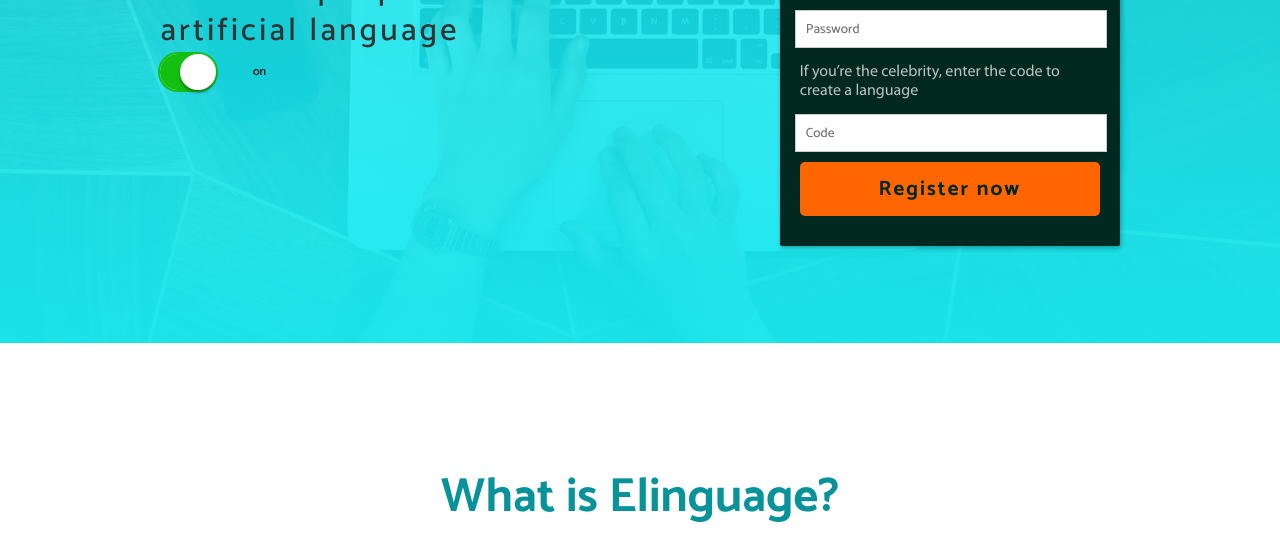
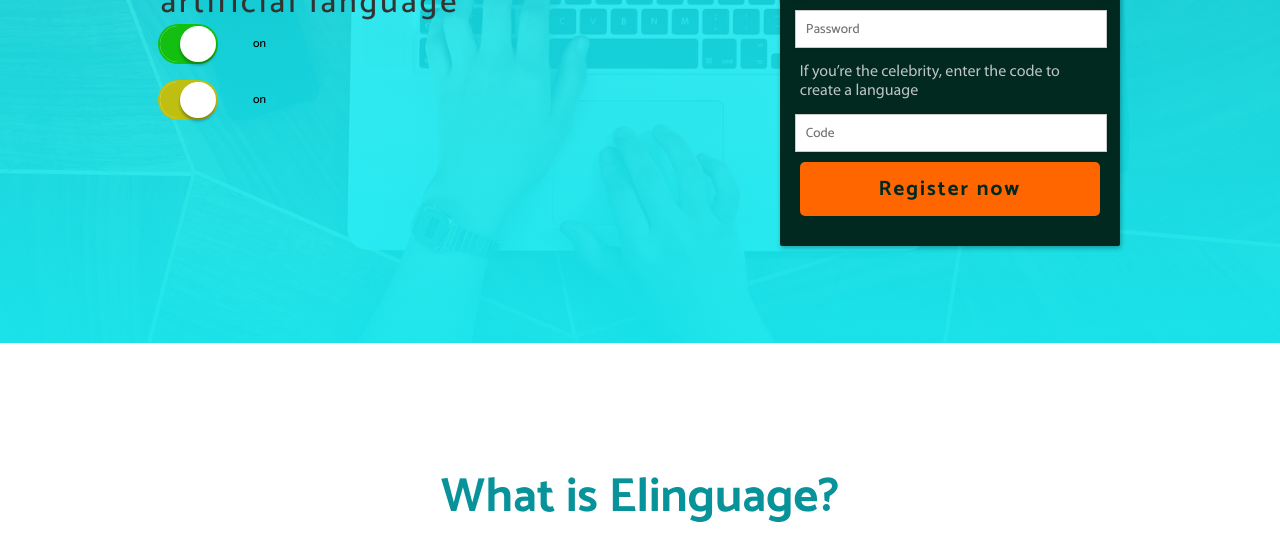
Before and after one commit to akorol1998/Web, a plain HTML site: page index.html in a window 1280 px wide. Shown: the part 257-800 px from the top of the page. Drawn offline with Linux system fonts and the light colour scheme.

Commit message:
Js added

```diff
--- a/index.html
+++ b/index.html
@@ -19,8 +19,10 @@
 					<div>artificial language</div>
 				</div>
 				<div>
-					<input type="checkbox" name="checkbox1" id="checkbox1" class="ios-toggle" checked/>
+					<input type="checkbox" name="checkbox1" id="checkbox1" class="ios-toggle" onclick="func()" checked/>
 					<label for="checkbox1" class="checkbox-label" data-off="off" data-on="on"></label>
+					<input type="checkbox" name="checkbox2" id="checkbox2" class="ios-toggle2" onclick="func2()" checked/>
+					<label for="checkbox2" class="checkbox-label2" data-off="off" data-on="on"></label>
 				</div>
 			</div>
 			<div class="box_blue">
@@ -125,5 +127,6 @@
 			</div>
 		</div>
 	</footer>
+	<script type='text/javascript' src="./js/script.js"></script>
 </body>
 </html>
--- /dev/null
+++ b/js/script.js
@@ -0,0 +1,26 @@
+const el = document.getElementById("checkbox1");
+
+const func =()=>{
+	const form = document.getElementsByClassName("main-block")[0]
+	if (el.checked){
+		form.style.backgroundColor = '#01291f'
+	}
+	else{
+		form.style.backgroundColor = "red";
+	}
+}
+
+
+const el2 = document.getElementById("checkbox2");
+const func2 =()=>{
+	const form = document.getElementsByClassName("main-block")[0]
+	if (el2.checked){
+		form.style.display = 'block'
+	}
+	else{
+		form.style.display = "none";
+	}
+}
+// while (1){
+// 	func();
+// }
--- a/src/_main.scss
+++ b/src/_main.scss
@@ -23,7 +23,6 @@
 	src:url("../fonts/catamaran.bold.ttf") format('truetype');
 	font-weight:bold;
 }
-
 
 //  ====== FONT ======
 
@@ -412,3 +411,109 @@
 }
 //rgba(19,191,17,1);
 #checkbox1:checked + .checkbox-label:after { color: black; }
+
+//  ========================.  SWITCH 2 ==================
+
+.ios-toggle2,
+.ios-toggle2:active {
+  position: absolute;
+  top: -5000px;
+  // height: 0;
+  // width: 0;
+  opacity: 0;
+  border: none;
+  outline: none;
+}
+
+.checkbox-label2 {
+  display: block;
+  position: relative;
+  padding: 10px;
+  margin-bottom: 20px;
+  font-size: 12px;
+  line-height: 16px;
+  width: 36px;
+  height: 16px;
+  /*border-radius*/
+  -webkit-border-radius: 18px;
+  -moz-border-radius: 18px;
+  border-radius: 18px;
+  background: #f8f8f8;
+  cursor: pointer;
+}
+
+.checkbox-label2:before {
+  content: '';
+  display: block;
+  position: absolute;
+  z-index: 1;
+  line-height: 34px;
+  text-indent: 40px;
+  height: 36px;
+  width: 36px;
+  /*border-radius*/
+  -webkit-border-radius: 100%;
+  -moz-border-radius: 100%;
+  border-radius: 100%;
+  top: 0px;
+  left: 0px;
+  right: auto;
+  background: white;
+  /*box-shadow*/
+  -webkit-box-shadow: 0 3px 3px rgba(0,0,0,.2), 0 0 0 2px #dddddd;
+  -moz-box-shadow: 0 3px 3px rgba(0,0,0,.2), 0 0 0 2px #dddddd;
+  box-shadow: 0 3px 3px rgba(0,0,0,.2), 0 0 0 2px #dddddd;
+}
+
+.checkbox-label2:after {
+  content: attr(data-off);
+  display: block;
+  position: absolute;
+  z-index: 0;
+  top: 0;
+  left: -350px;
+  padding: 10px;
+  height: 100%;
+  width: 300px;
+  text-align: right;
+  color:black;
+  // color: #bfbfbf;
+  white-space: nowrap;
+}
+
+.ios-toggle2:checked + .checkbox-label2 {
+  /*box-shadow*/
+  -webkit-box-shadow: inset 0 0 0 20px rgba(19,191,17,1), 0 0 0 2px rgba(19,191,17,1);
+  -moz-box-shadow: inset 0 0 0 20px rgba(19,191,17,1), 0 0 0 2px rgba(19,191,17,1);
+  box-shadow: inset 0 0 0 20px rgba(19,191,17,1), 0 0 0 2px rgba(19,191,17,1);
+}
+
+.ios-toggle2:checked + .checkbox-label2:before {
+  left: calc(100% - 36px);
+  /*box-shadow*/
+  -webkit-box-shadow: 0 0 0 2px transparent, 0 3px 3px rgba(0,0,0,.3);
+  -moz-box-shadow: 0 0 0 2px transparent, 0 3px 3px rgba(0,0,0,.3);
+  box-shadow: 0 0 0 2px transparent, 0 3px 3px rgba(0,0,0,.3);
+}
+
+.ios-toggle2:checked + .checkbox-label2:after {
+  content: attr(data-on);
+  color:black;
+  left: 60px;
+  width: 36px;
+}
+#checkbox2 + .checkbox-label2 {
+  /*box-shadow*/
+  -webkit-box-shadow: inset 0 0 0 0px rgba(191,191,17,1), 0 0 0 2px #dddddd;
+  -moz-box-shadow: inset 0 0 0 0px rgba(191,191,17,1), 0 0 0 2px #dddddd;
+  box-shadow: inset 0 0 0 0px rgba(191,191,17,1), 0 0 0 2px #dddddd;
+}
+
+#checkbox2:checked + .checkbox-label2 {
+  /*box-shadow*/
+  -webkit-box-shadow: inset 0 0 0 18px rgba(19,191,17,1), 0 0 0 2px rgba(19,191,17,1);
+  -moz-box-shadow: inset 0 0 0 18px rgba(19,191,17,1), 0 0 0 2px rgba(19,191,17,1);
+  box-shadow: inset 0 0 0 18px rgba(191,191,17,1), 0 0 0 2px rgba(191,191,17,1);
+}
+//rgba(19,191,17,1);
+#checkbox2:checked + .checkbox-label2:after { color: black; }
```
Also changed, not shown: src/style.css, 1 other file.
